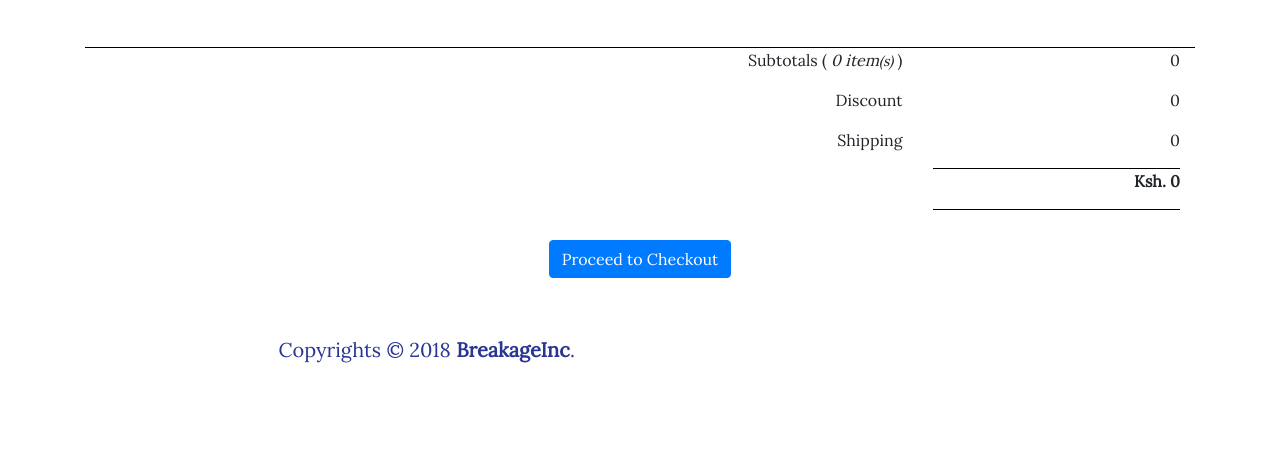
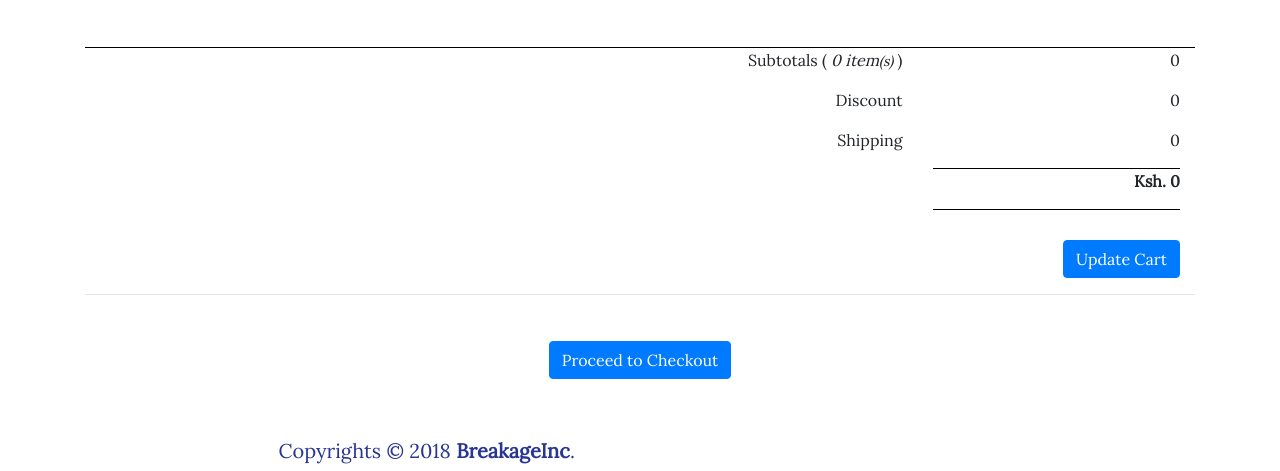
Before and after one commit to megabreakage/mvcShoppingCart, a CodeIgniter app: page /shoppingCart/index.php/cart/index in a window 1280 px wide. Shown: the part 365-836 px from the top of the page. Before the commit the page ends 728 px from the top, so only its background shows below. Run offline with CodeIgniter, Linux system fonts and the light colour scheme; tables that the repository leaves empty hold one stand-in row (values such as "Sample post"); some libraries are stand-ins or nearby versions.

```diff
--- a/application/views/cart_view.php
+++ b/application/views/cart_view.php
@@ -39,13 +39,19 @@ defined('BASEPATH') OR exit('No direct script access allowed'); ?>
         $i = 1;
 
         foreach ($cart as $item):
+
+          $id = $item['id'];
+          $rowid = $item['rowid'];
+          $qty = $item['qty'];
+          $price = $item['price'];
+          $name = $item['name'];
           // collect cart data for update
           // format <input type="hidden" name="cart[id][id/rowid/name/qty/name]" value="1" />
-          echo form_hidden('cart[' .$item['id']. '][id]', $item['id']);//for id
-          echo form_hidden('cart[' .$item['id']. '][rowid]', $item['rowid']);//for row_id
-          echo form_hidden('cart[' .$item['id']. '][qty]', $item['qty']);//for $qty
-          echo form_hidden('cart[' .$item['id']. '][price]', $item['price']);//for Price
-          echo form_hidden('cart[' .$item['id']. '][name]', $item['name']);//for name
+          echo form_hidden('cart[' .$item['id']. '][id]', $id);//for id
+          echo form_hidden('cart[' .$item['id']. '][rowid]', $rowid);//for row_id
+          echo form_hidden('cart[' .$item['id']. '][qty]', $qty);//for $qty
+          echo form_hidden('cart[' .$item['id']. '][price]', $price);//for Price
+          echo form_hidden('cart[' .$item['id']. '][name]', $name);//for name
           ?>
           <div class="col-md-2  thumbnail">
             <img src="<?php echo $item['image']; ?>" alt="thumbnail">
@@ -95,8 +101,12 @@ defined('BASEPATH') OR exit('No direct script access allowed'); ?>
         </div>
       </div>
     </div>
-    <div class="col-md-12 text-center pt pb">
-      <?php echo form_submit(['name'=>'submit', 'value'=>'Proceed to Checkout', 'class'=>'btn btn-primary']) ?>
+    <div class="col-md-12 text-right pt">
+      <?php echo form_submit(['name'=>'submit', 'value'=>'Update Cart', 'class'=>'btn btn-primary']) ?>
     </div>
   <?php echo form_close(); ?>
+  <hr>
+  <div class="col-md-12 text-center pt pb">
+    <?php echo anchor('billing', 'Proceed to Checkout', ['class'=>'btn btn-primary']) ?>
+  </div>
 </div>
```
